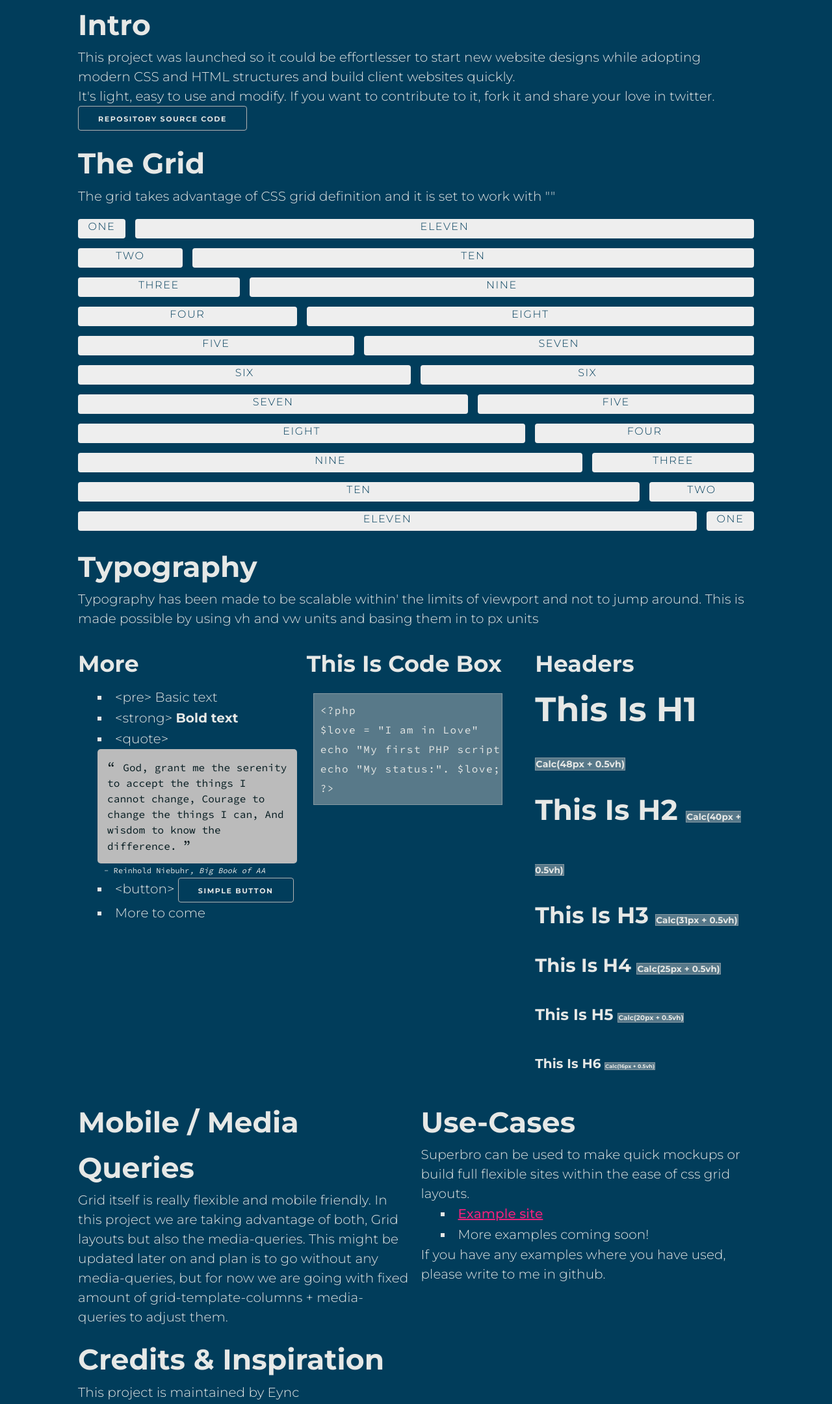
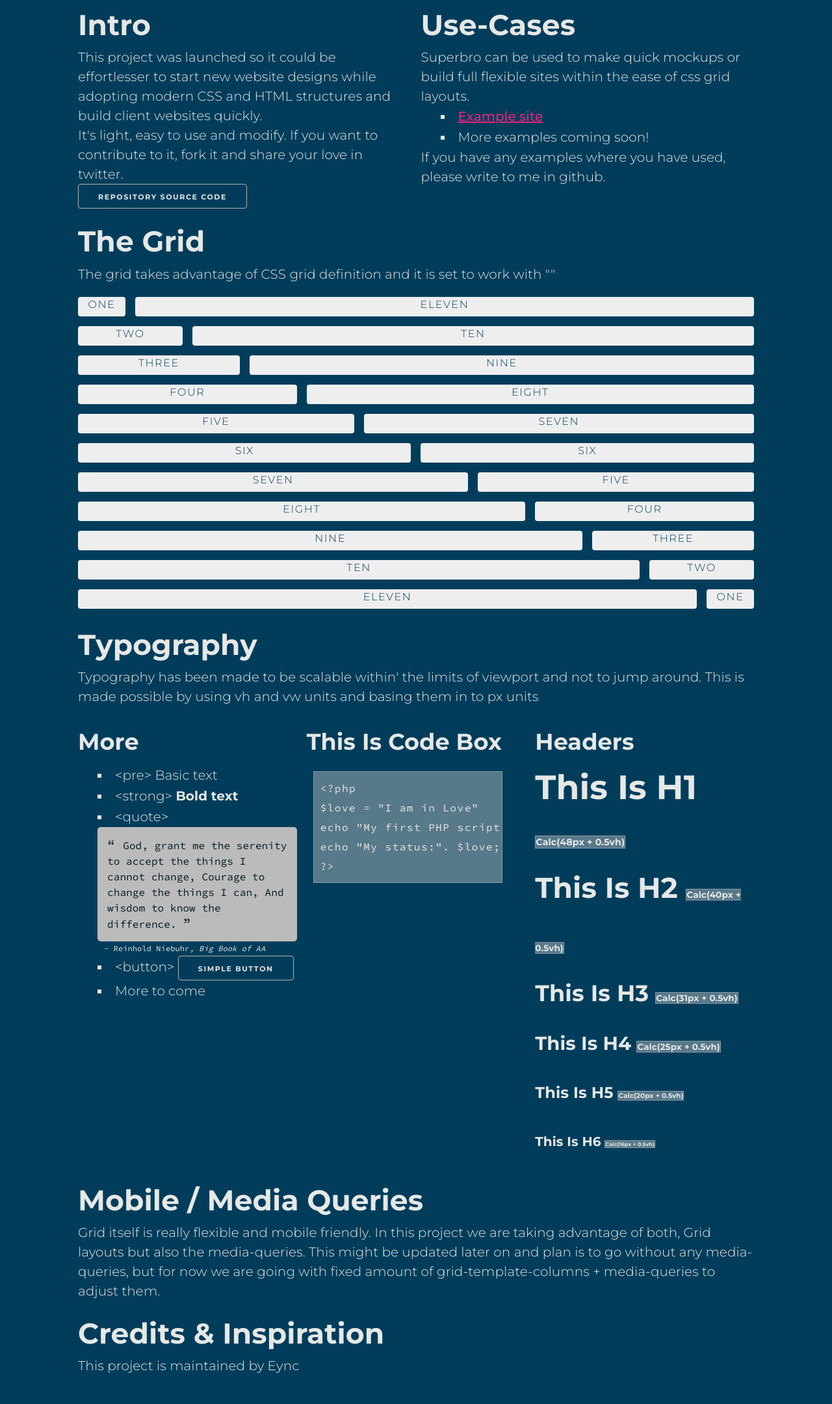
Before and after one commit to eync/superbro, a plain HTML site: page index.html in a window 1280 px wide. Shown: the part 483-2644 px from the top of the page at 65% size. Drawn offline with Linux system fonts and the light colour scheme.

Commit message:
Update index.html

```diff
--- a/index.html
+++ b/index.html
@@ -39,12 +39,21 @@
 		</div>
 	</div>
 	<div class="grid">
-		<div class="item span12 left-items">
+		<div class="item span6 left-items">
 			<h2>intro</h2>
 			<p>This project was launched so it could be effortlesser to start new website designs while adopting modern CSS and HTML structures and build client websites quickly.</p>
 
 			<p>	It's light, easy to use and modify. If you want to contribute to it, fork it and share your love in twitter. </p>
 			<p><a href="https://github.com/eync/superbro" title="github repo" class="button">Repository Source code</a></p>
+		</div>
+		<div class="item span6 right">
+			<h2>Use-cases</h2>
+			<p>Superbro can be used to make quick mockups or build full flexible sites within the ease of css grid layouts.</p>
+			<ul class="squared">
+				<li><a href="#">Example site</a></li>
+				<li>More examples coming soon!</li>
+			</ul>
+			<p>If you have any examples where you have used, please write to me in github.</p>
 		</div>
 		<div class="item span12 left-items">
 			<h2>the grid</h2>
@@ -160,18 +169,9 @@ echo "My status:". $love;
 				</div>
 
 		</div>
-		<div class="item span6 left">
+		<div class="item span12 left">
 			<h2>Mobile / Media queries</h2>
 			<p>Grid itself is really flexible and mobile friendly. In this project we are taking advantage of both, Grid layouts but also the media-queries. This might be updated later on and plan is to go without any media-queries, but for now we are going with fixed amount of grid-template-columns + media-queries to adjust them.</p>
-		</div>
-		<div class="item span6 right">
-			<h2>Use-cases</h2>
-			<p>Superbro can be used to make quick mockups or build full flexible sites within the ease of css grid layouts.</p>
-			<ul class="squared">
-				<li><a href="#">Example site</a></li>
-				<li>More examples coming soon!</li>
-			</ul>
-			<p>If you have any examples where you have used, please write to me in github.</p>
 		</div>
 		<div class="item span12 left">
 			<h2>Credits & inspiration</h2>
```
